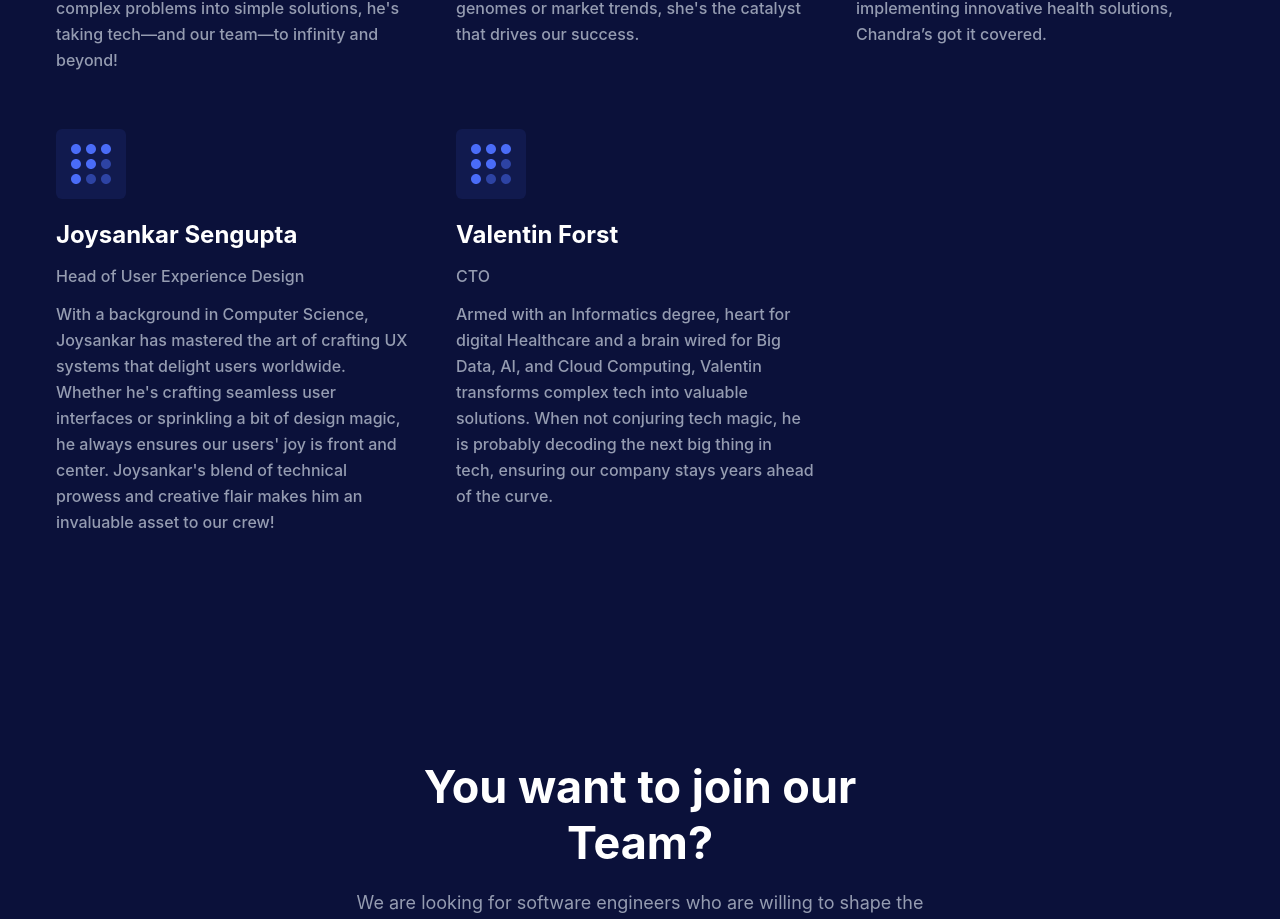
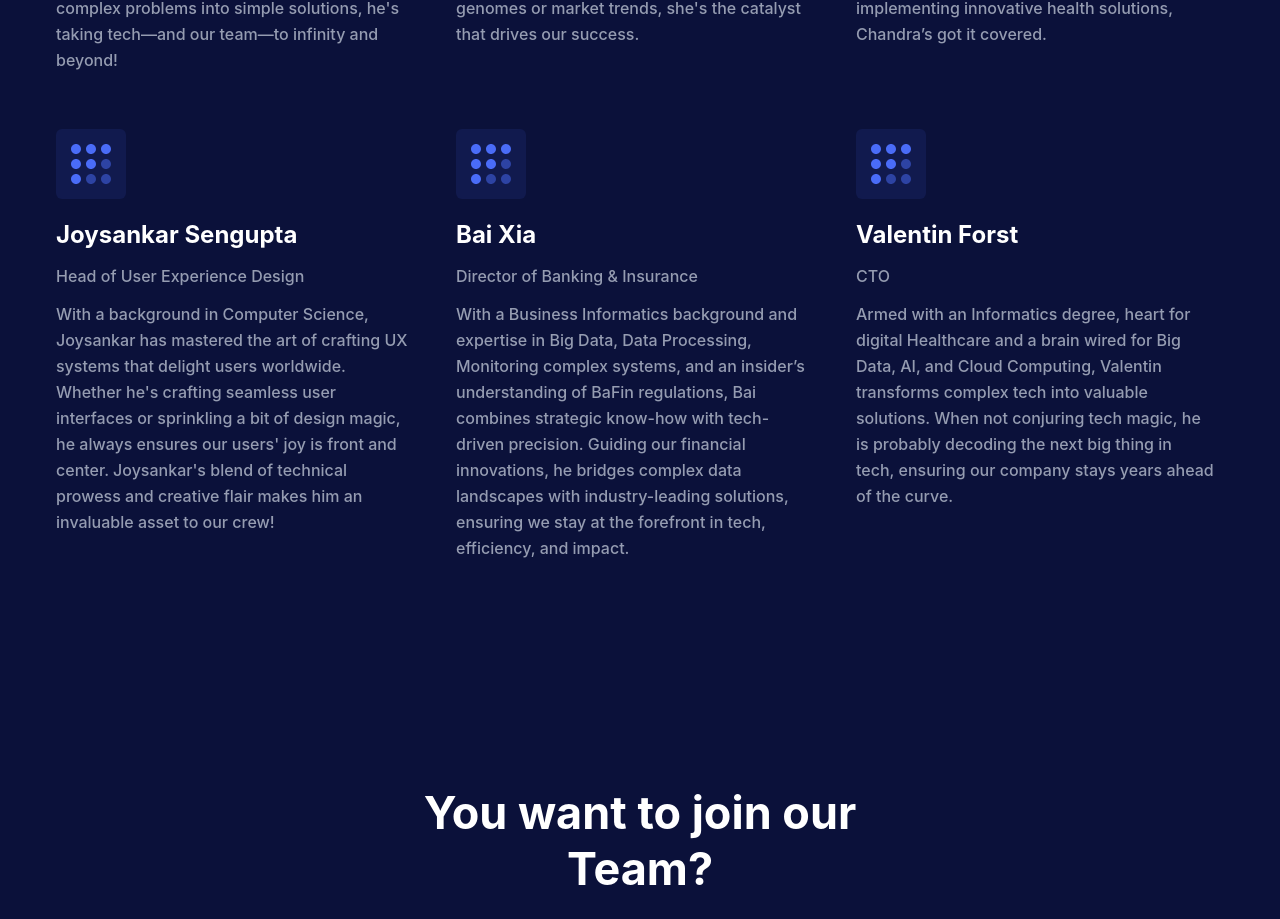
Before and after one commit to aseno-gmbh/aseno-gmbh.github.io, a Next.js app: page /about in a window 1280 px wide. Shown: the part 1573-2492 px from the top of the page. Built offline with nearby package versions, Linux system fonts and the light colour scheme.

Commit message:
adding Bai

```diff
--- a/components/Team/TeamData.jsx
+++ b/components/Team/TeamData.jsx
@@ -74,6 +74,22 @@ const teamData = [
         <path d="M20 15C22.75 15 25 17.25 25 20C25 22.75 22.75 25 20 25C17.25 25 15 22.75 15 20C15 17.25 17.25 15 20 15ZM20 0C22.75 0 25 2.25 25 5C25 7.75 22.75 10 20 10C17.25 10 15 7.75 15 5C15 2.25 17.25 0 20 0ZM5 30C7.75 30 10 32.25 10 35C10 37.75 7.75 40 5 40C2.25 40 0 37.75 0 35C0 32.25 2.25 30 5 30ZM5 15C7.75 15 10 17.25 10 20C10 22.75 7.75 25 5 25C2.25 25 0 22.75 0 20C0 17.25 2.25 15 5 15ZM5 0C7.75 0 10 2.25 10 5C10 7.75 7.75 10 5 10C2.25 10 0 7.75 0 5C0 2.25 2.25 0 5 0ZM35 0C37.75 0 40 2.25 40 5C40 7.75 37.75 10 35 10C32.25 10 30 7.75 30 5C30 2.25 32.25 0 35 0Z" />
       </svg>
     ),
+    name: "Bai Xia",
+    title: "Director of Banking & Insurance",
+    paragraph:
+      "With a Business Informatics background and expertise in Big Data, Data Processing, Monitoring complex systems, and an insider’s understanding of BaFin regulations, Bai combines strategic know-how with tech-driven precision. Guiding our financial innovations, he bridges complex data landscapes with industry-leading solutions, ensuring we stay at the forefront in tech, efficiency, and impact.",
+  },
+  {
+    id: 6,
+    icon: (
+      <svg width="40" height="40" viewBox="0 0 40 40" className="fill-current">
+        <path
+          opacity="0.5"
+          d="M20 30C22.75 30 25 32.25 25 35C25 37.75 22.75 40 20 40C17.25 40 15 37.75 15 35C15 32.25 17.25 30 20 30ZM35 30C37.75 30 40 32.25 40 35C40 37.75 37.75 40 35 40C32.25 40 30 37.75 30 35C30 32.25 32.25 30 35 30ZM35 15C37.75 15 40 17.25 40 20C40 22.75 37.75 25 35 25C32.25 25 30 22.75 30 20C30 17.25 32.25 15 35 15Z"
+        />
+        <path d="M20 15C22.75 15 25 17.25 25 20C25 22.75 22.75 25 20 25C17.25 25 15 22.75 15 20C15 17.25 17.25 15 20 15ZM20 0C22.75 0 25 2.25 25 5C25 7.75 22.75 10 20 10C17.25 10 15 7.75 15 5C15 2.25 17.25 0 20 0ZM5 30C7.75 30 10 32.25 10 35C10 37.75 7.75 40 5 40C2.25 40 0 37.75 0 35C0 32.25 2.25 30 5 30ZM5 15C7.75 15 10 17.25 10 20C10 22.75 7.75 25 5 25C2.25 25 0 22.75 0 20C0 17.25 2.25 15 5 15ZM5 0C7.75 0 10 2.25 10 5C10 7.75 7.75 10 5 10C2.25 10 0 7.75 0 5C0 2.25 2.25 0 5 0ZM35 0C37.75 0 40 2.25 40 5C40 7.75 37.75 10 35 10C32.25 10 30 7.75 30 5C30 2.25 32.25 0 35 0Z" />
+      </svg>
+    ),
     name: "Valentin Forst",
     title: "CTO",
     paragraph:
--- a/components/Testimonials/index.jsx
+++ b/components/Testimonials/index.jsx
@@ -7,7 +7,7 @@ const testimonialData = [
     name: "Automotive",
     designation: "BMW @Munich",
     content:
-      "BMW AG is a German multinational corporation which produces luxury vehicles and motorcycles. From 2012 to 2014, the architects and developers at ASENO were responsible for the concept, specification, implementation, testing and launch / release of the BMW AG online configurator. The website, based on portal technology, including backend components (CRM, Author and Publisher, Web Analytics) was launched very successfully in several countries: bmw.de, bmw.nl, bmw.at, bmw.co.uk.",
+      "BMW AG is a German multinational corporation which produces luxury vehicles and motorcycles. ASENO architects and developers were responsible for the concept, specification, implementation, testing and launch / release of the BMW AG online configurator. The website, based on portal technology, including backend components (CRM, Author and Publisher, Web Analytics) was launched very successfully in several countries: bmw.de, bmw.nl, bmw.at, bmw.co.uk.",
     // image: "/images/testimonials/auth-01.png",
     // star: 5,
   },
```
Also changed, not shown: 1 other file (tests, documents, lock files or other folders).
